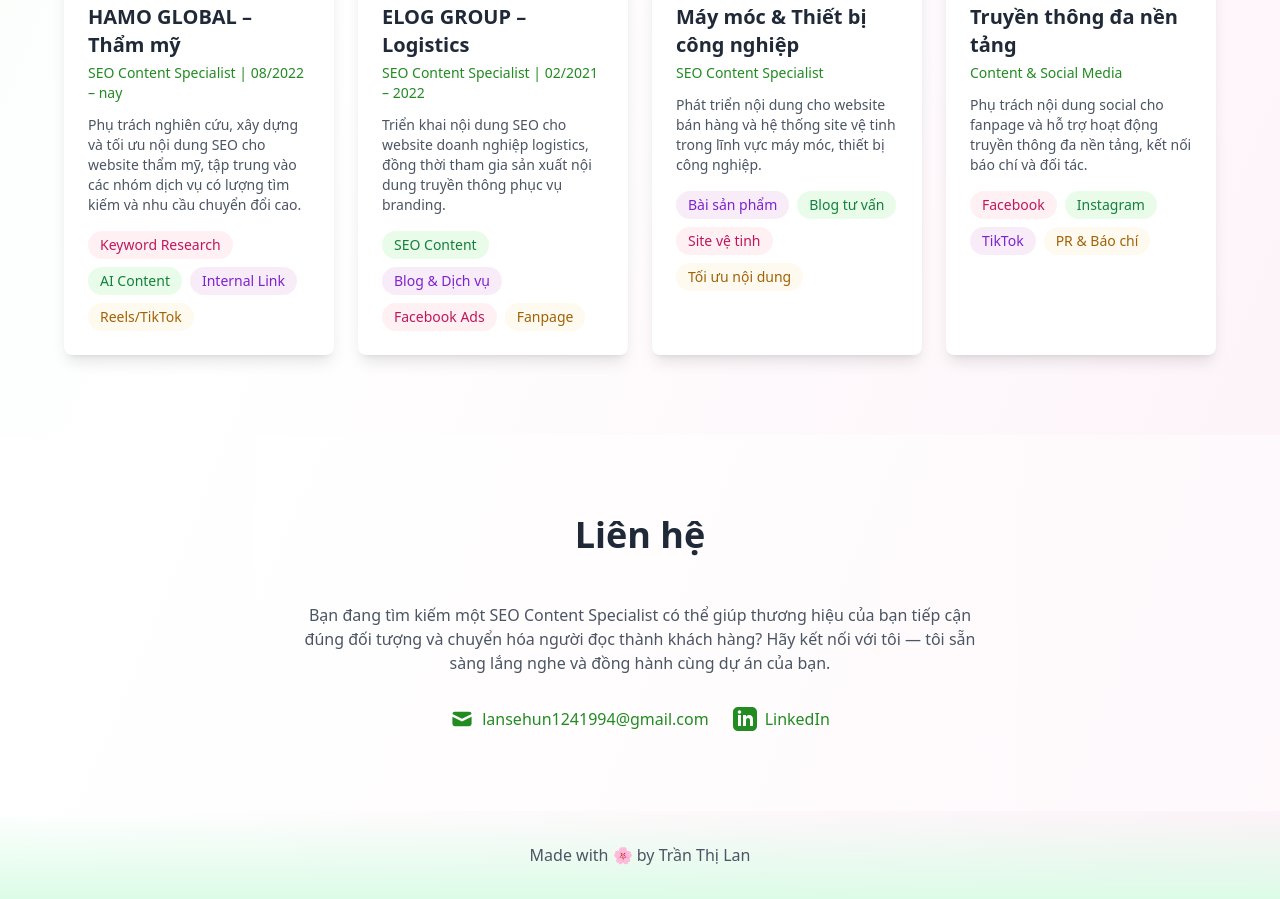
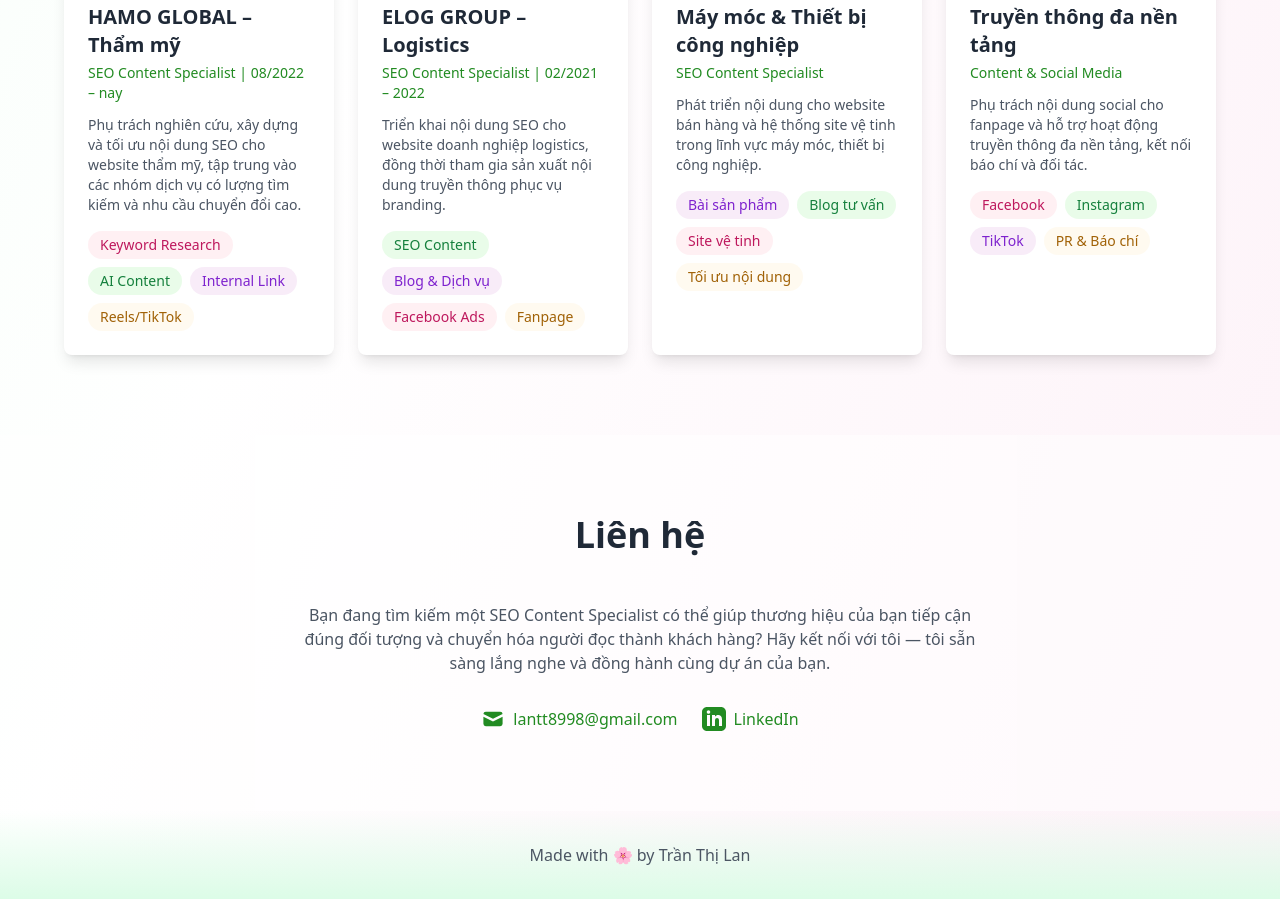
Before and after one commit to lan-panda/my-portfolio, a plain HTML site: page index.html in a window 1280 px wide. Shown: the part 2311-3210 px from the top of the page. Drawn offline with nearby package versions, Linux system fonts and the light colour scheme.

Commit message:
Update index.html

```diff
--- a/index.html
+++ b/index.html
@@ -193,7 +193,7 @@
                             <div class="text-sm text-gray-600">Năm kinh nghiệm</div>
                         </div>
                         <div class="text-center">
-                            <div class="text-3xl font-bold text-flower-green">4</div>
+                            <div class="text-3xl font-bold text-flower-green">5</div>
                             <div class="text-sm text-gray-600">Lĩnh vực chuyên môn</div>
                         </div>
                         <div class="text-center">
@@ -353,9 +353,9 @@
                             <path d="M2.003 5.884L10 9.882l7.997-3.998A2 2 0 0016 4H4a2 2 0 00-1.997 1.884z"></path>
                             <path d="M18 8.118l-8 4-8-4V14a2 2 0 002 2h12a2 2 0 002-2V8.118z"></path>
                         </svg>
-                        <span>lansehun1241994@gmail.com</span>
+                        <span>lantt8998@gmail.com</span>
                     </a>
-                    <a href="https://linkedin.com/in/my-profile" class="flex items-center space-x-2 text-leaf-green hover:text-green-700 transition">
+                    <a href="#" class="flex items-center space-x-2 text-leaf-green hover:text-green-700 transition">
                         <svg class="w-6 h-6" fill="currentColor" viewBox="0 0 24 24">
                             <path d="M19 0h-14c-2.761 0-5 2.239-5 5v14c0 2.761 2.239 5 5 5h14c2.762 0 5-2.239 5-5v-14c0-2.761-2.238-5-5-5zm-11 19h-3v-11h3v11zm-1.5-12.268c-.966 0-1.75-.79-1.75-1.764s.784-1.764 1.75-1.764 1.75.79 1.75 1.764-.783 1.764-1.75 1.764zm13.5 12.268h-3v-5.604c0-3.368-4-3.113-4 0v5.604h-3v-11h3v1.765c1.396-2.586 7-2.777 7 2.476v6.759z"/>
                         </svg>
```
